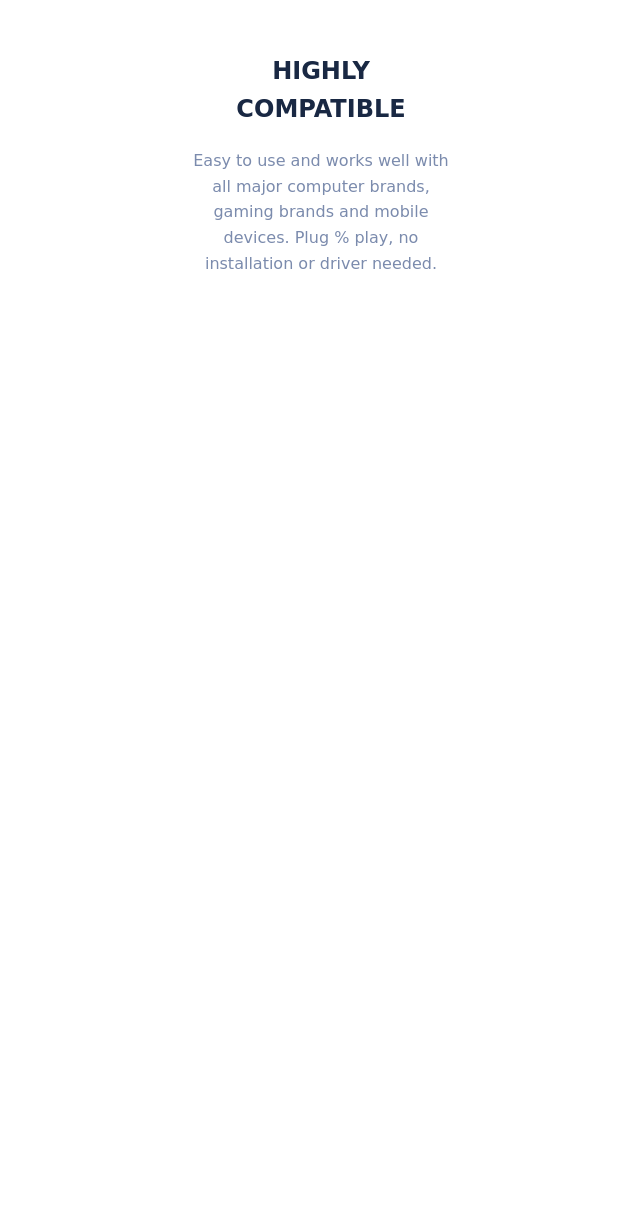
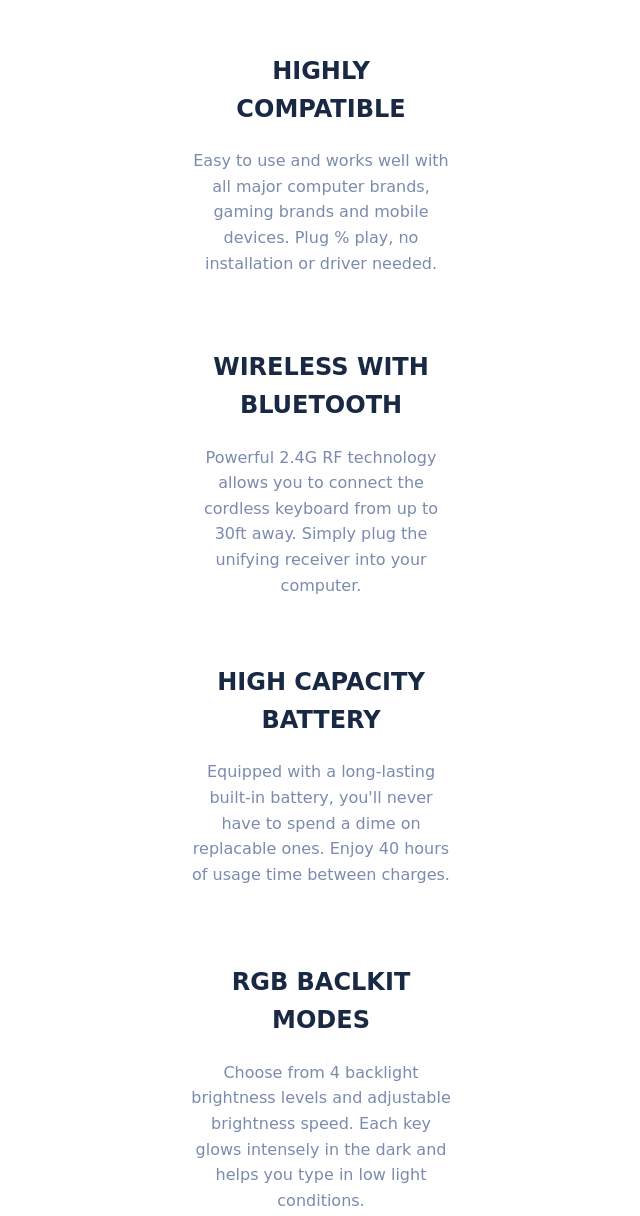
Before and after one commit to Doubting-Thomas/typemaster-design, a plain HTML site: page typemaster-page/index.html in a window 1280 px wide. Shown: the part 1420-2636 px from the top of the page, without its empty margins (319-959 px from the left). Before the commit the page ends 1732 px from the top, so only its background shows below. Drawn offline with Linux system fonts and the light colour scheme.

Commit message:
feat: add features section

```diff
--- a/typemaster-page/index.html
+++ b/typemaster-page/index.html
@@ -100,6 +100,57 @@
           brands and mobile devices. Plug % play, no installation or driver
           needed.
         </p>
+
+      <div class="features__item">
+        <div class="features__image u-margin-bottom-sm">
+          <img
+            src="img/icon-bluetooth.svg"
+            class="features__icon"
+            alt="compatible-icon"
+          />
+        </div>
+
+        <h1 class="features__heading heading u-margin-bottom-sm">
+           Wireless with Bluetooth
+        </h1>
+
+        <p class="features__text description">
+          Powerful 2.4G RF technology allows you to connect the cordless keyboard from up to 30ft away. Simply plug the unifying receiver into your computer.
+        </p>
+
+      <div class="features__item">
+        <div class="features__image u-margin-bottom-sm">
+          <img
+            src="img/icon-battery.svg"
+            class="features__icon"
+            alt="compatible-icon"
+          />
+        </div>
+
+        <h1 class="features__heading heading">
+          High Capacity Battery
+         </h1>
+
+        <p class="features__text description">
+           Equipped with a long-lasting built-in battery, you'll never have to spend a dime on replacable ones. Enjoy 40 hours of usage time between charges.
+        </p>
+
+      <div class="features__item">
+        <div class="features__image u-margin-bottom-sm">
+          <img
+            src="img/icon-light.svg"
+            class="features__icon"
+            alt="compatible-icon"
+          />
+        </div>
+
+        <h1 class="features__heading heading u-margin-bottom-sm">
+          RGB Baclkit Modes
+        </h1>
+
+        <p class="features__text description">
+          Choose from 4 backlight brightness levels and adjustable brightness speed. Each key glows intensely in the dark and helps you type in low light conditions.
+        </p>
       </div>
     </section>
   </body>
```
